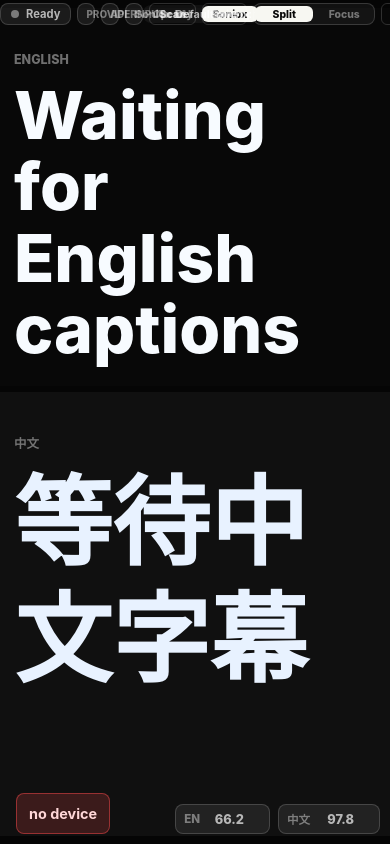
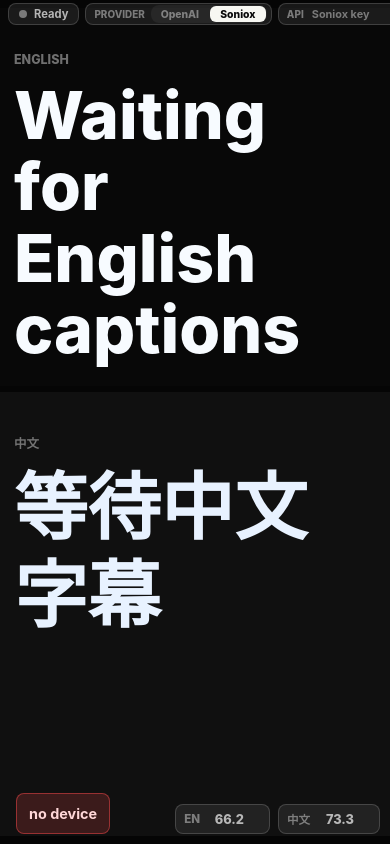
Before and after one commit to 0xChrisHui/simple-realtime-translator, a Next.js app: page / in a window 390 px wide. Built offline with nearby package versions, Linux system fonts and the light colour scheme.

Commit message:
Fix Soniox captions and provider docs

```diff
--- a/app/api/soniox/config/route.ts
+++ b/app/api/soniox/config/route.ts
@@ -7,6 +7,10 @@ export const runtime = "nodejs";
 type SonioxConfigRequest = {
   sonioxApiKey?: string;
 };
+
+const TEMPORARY_KEY_EXPIRES_IN_SECONDS = 60;
+const TEMPORARY_KEY_SINGLE_USE = true;
+const TEMPORARY_KEY_MAX_SESSION_DURATION_SECONDS = 18000;
 
 function getClientReferenceId(request: NextRequest) {
   const forwardedFor = request.headers.get("x-forwarded-for")?.split(",")[0]?.trim();
@@ -65,9 +69,9 @@ export async function POST(request: NextRequest) {
       },
       body: JSON.stringify({
         usage_type: "transcribe_websocket",
-        expires_in_seconds: 60,
-        single_use: true,
-        max_session_duration_seconds: 7200,
+        expires_in_seconds: TEMPORARY_KEY_EXPIRES_IN_SECONDS,
+        single_use: TEMPORARY_KEY_SINGLE_USE,
+        max_session_duration_seconds: TEMPORARY_KEY_MAX_SESSION_DURATION_SECONDS,
         client_reference_id: getClientReferenceId(request),
       }),
     });
@@ -99,6 +103,7 @@ export async function POST(request: NextRequest) {
       {
         api_key: responseData.api_key,
         expires_at: typeof responseData.expires_at === "string" ? responseData.expires_at : null,
+        max_session_duration_seconds: TEMPORARY_KEY_MAX_SESSION_DURATION_SECONDS,
       },
       { status: upstream.status, headers: noStoreHeaders }
     );
--- a/app/globals.css
+++ b/app/globals.css
@@ -712,6 +712,28 @@ select {
 }
 
 @media (max-width: 1100px) {
+  :root {
+    --split-panel-padding-top: 58px;
+  }
+
+  .control-strip {
+    align-content: flex-start;
+    flex-wrap: wrap;
+    height: auto;
+    justify-content: flex-end;
+    left: 8px;
+    max-width: none;
+    min-height: 28px;
+    overflow-x: visible;
+    right: 8px;
+    white-space: normal;
+    width: auto;
+  }
+
+  .control-strip > * {
+    flex: 0 0 auto;
+  }
+
   .caption-panel {
     padding: 22px 26px;
   }
@@ -719,7 +741,6 @@ select {
   .dual-caption-stage .caption-panel {
     padding: var(--split-panel-padding-top) 26px var(--split-panel-padding-bottom);
   }
-
 }
 
 @media (max-width: 720px) {
@@ -730,10 +751,17 @@ select {
   }
 
   .control-strip {
-    left: auto;
-    max-width: 100vw;
+    flex-wrap: nowrap;
+    height: 28px;
+    justify-content: flex-start;
+    left: 0;
+    max-width: none;
     opacity: 1;
+    overflow-x: auto;
+    padding-left: 8px;
+    padding-right: 8px;
     right: 0;
+    white-space: nowrap;
   }
 
   .device-select {
--- a/app/page.tsx
+++ b/app/page.tsx
@@ -91,6 +91,7 @@ type SonioxCaptionBuffer = {
   finalTranslation: CaptionMap;
   partialTranslation: CaptionMap;
 };
+type SonioxTokenKind = "original" | "translation";
 
 const API_PROVIDERS: Array<{ code: ApiProvider; label: string }> = [
   { code: "openai", label: "OpenAI" },
@@ -103,7 +104,7 @@ const TARGETS: Array<{ code: TargetLanguage; label: string; placeholder: string
 const INPUT_TRANSCRIPT_TARGET: TargetLanguage = "zh";
 const DEFAULT_CAPTION_FONT_SIZES: CaptionFontSizeMap = { en: 60, zh: 70 };
 const MIN_CAPTION_FONT_SIZE = 24;
-const SPLIT_CAPTION_TARGET_LINES: Record<TargetLanguage, number> = { en: 4, zh: 3 };
+const SPLIT_CAPTION_TARGET_LINES: Record<TargetLanguage, number> = { en: 4, zh: 4 };
 const SPLIT_CAPTION_LINE_HEIGHT_RATIO: Record<TargetLanguage, number> = { en: 1.08, zh: 1.2 };
 const SOURCE_LANGUAGE_SWITCH_DELAY_MS = 2500;
 const SOURCE_LANGUAGE_SWITCH_MAX_GAP_MS = 1400;
@@ -117,6 +118,7 @@ const MISSING_OPENAI_API_KEY_MESSAGE = "请输入你的 OpenAI API key / Please
 const WATERMARK_IMAGE = formatWatermarkImage(process.env.NEXT_PUBLIC_WATERMARK_IMAGE ?? "");
 const OPENAI_API_KEY_STORAGE_KEY = "translatorOpenAiApiKey";
 const SONIOX_API_KEY_STORAGE_KEY = "translatorSonioxApiKey";
+const SONIOX_DEBUG_STORAGE_KEY = "translatorSonioxDebug";
 const TRANSCRIPT_DB_NAME = "simple-realtime-translator";
 const TRANSCRIPT_DB_VERSION = 1;
 const TRANSCRIPT_SESSION_STORE = "transcriptSessions";
@@ -365,10 +367,14 @@ function combineSonioxCaption(finalText: string, partialText: string) {
   return appendCaptionDelta(finalText, partialText, DISPLAY_CAPTION_MAX_CHARS);
 }
 
+function combineSonioxCaptionParts(...parts: string[]) {
+  return parts.reduce((combined, part) => combineSonioxCaption(combined, part), "");
+}
+
 function getSonioxCaptionMaps(buffer: SonioxCaptionBuffer) {
   const captions: CaptionMap = {
-    en: combineSonioxCaption(buffer.finalDisplay.en, buffer.partialDisplay.en),
-    zh: combineSonioxCaption(buffer.finalDisplay.zh, buffer.partialDisplay.zh),
+    en: combineSonioxCaptionParts(buffer.finalDisplay.en, buffer.partialOriginal.en, buffer.partialTranslation.en),
+    zh: combineSonioxCaptionParts(buffer.finalDisplay.zh, buffer.partialOriginal.zh, buffer.partialTranslation.zh),
   };
   const translationCaptions: CaptionMap = {
     en: combineSonioxCaption(buffer.finalTranslation.en, buffer.partialTranslation.en),
@@ -376,6 +382,58 @@ function getSonioxCaptionMaps(buffer: SonioxCaptionBuffer) {
   };
 
   return { captions, translationCaptions };
+}
+
+function getSonioxTokenKind(token: SonioxRealtimeToken): SonioxTokenKind {
+  return token.translation_status === "translation" ? "translation" : "original";
+}
+
+function getSonioxOutputLanguage(token: SonioxRealtimeToken, kind: SonioxTokenKind): TargetLanguage | null {
+  const tokenLanguage = normalizeSonioxLanguage(token.language);
+  if (kind !== "translation") return tokenLanguage;
+
+  const sourceLanguage = normalizeSonioxLanguage(token.source_language);
+  if (!sourceLanguage) return tokenLanguage;
+  if (tokenLanguage && tokenLanguage !== sourceLanguage) return tokenLanguage;
+
+  return getFocusTargetLanguage(sourceLanguage);
+}
+
+function isSonioxDebugEnabled() {
+  if (typeof window === "undefined") return false;
+
+  try {
+    const value = window.localStorage.getItem(SONIOX_DEBUG_STORAGE_KEY);
+    return value === "1" || value === "true";
+  } catch {
+    return false;
+  }
+}
+
+function logSonioxTokenDebug(
+  enabled: boolean,
+  result: SonioxRealtimeResult,
+  token: SonioxRealtimeToken,
+  tokenIndex: number,
+  translationStatus: SonioxTokenKind,
+  language: TargetLanguage,
+  sourceLanguage: TargetLanguage | null,
+  skipped: boolean
+) {
+  if (!enabled) return;
+
+  console.debug("[soniox-token]", {
+    finalAudioProcessedMs: result.final_audio_proc_ms,
+    index: tokenIndex,
+    isFinal: token.is_final === true,
+    language,
+    rawLanguage: token.language,
+    rawSourceLanguage: token.source_language,
+    skipped,
+    sourceLanguage,
+    text: token.text,
+    translationStatus,
+  });
 }
 
 function getSonioxFinalTokenKey(
@@ -1770,18 +1828,37 @@ export default function Home() {
   const handleSonioxResult = useCallback(
     (result: SonioxRealtimeResult) => {
       const buffer = sonioxCaptionBufferRef.current;
-      buffer.partialDisplay = createEmptyCaptionMap();
-      buffer.partialOriginal = createEmptyCaptionMap();
-      buffer.partialTranslation = createEmptyCaptionMap();
+      const debugEnabled = isSonioxDebugEnabled();
+      const partialTouched: Record<SonioxTokenKind, Set<TargetLanguage>> = {
+        original: new Set(),
+        translation: new Set(),
+      };
+      const finalTouched: Record<SonioxTokenKind, Set<TargetLanguage>> = {
+        original: new Set(),
+        translation: new Set(),
+      };
 
       result.tokens.forEach((token: SonioxRealtimeToken, tokenIndex) => {
         if (!token.text) return;
 
-        const translationStatus =
-          token.translation_status === "translation" ? "translation" : token.translation_status === "none" ? "original" : "original";
-        const language = normalizeSonioxLanguage(token.language);
+        const translationStatus = getSonioxTokenKind(token);
+        const language = getSonioxOutputLanguage(token, translationStatus);
         const sourceLanguageFromToken = normalizeSonioxLanguage(token.source_language);
-        if (!language) return;
+        if (!language) {
+          if (debugEnabled) {
+            console.debug("[soniox-token]", {
+              finalAudioProcessedMs: result.final_audio_proc_ms,
+              index: tokenIndex,
+              isFinal: token.is_final === true,
+              rawLanguage: token.language,
+              skipped: true,
+              sourceLanguage: sourceLanguageFromToken,
+              text: token.text,
+              translationStatus,
+            });
+          }
+          return;
+        }
 
         if (translationStatus === "original") {
           trackSourceLanguage(language, token.text);
@@ -1795,7 +1872,19 @@ export default function Home() {
         const finalTokenKey = token.is_final
           ? getSonioxFinalTokenKey(token, translationStatus, language, result, tokenIndex)
           : null;
-        if (finalTokenKey && sonioxFinalTokenKeysRef.current.has(finalTokenKey)) return;
+        if (finalTokenKey && sonioxFinalTokenKeysRef.current.has(finalTokenKey)) {
+          logSonioxTokenDebug(
+            debugEnabled,
+            result,
+            token,
+            tokenIndex,
+            translationStatus,
+            language,
+            sourceLanguageFromToken,
+            true
+          );
+          return;
+        }
 
         const targetBuffer =
           translationStatus === "translation"
@@ -1805,20 +1894,50 @@ export default function Home() {
             : token.is_final
               ? buffer.finalOriginal
               : buffer.partialOriginal;
-        const displayBuffer = token.is_final ? buffer.finalDisplay : buffer.partialDisplay;
+
+        if (token.is_final) {
+          finalTouched[translationStatus].add(language);
+        } else if (!partialTouched[translationStatus].has(language)) {
+          targetBuffer[language] = "";
+          partialTouched[translationStatus].add(language);
+        }
 
         targetBuffer[language] = appendSonioxCaptionText(targetBuffer[language], token.text);
-        displayBuffer[language] = appendSonioxCaptionText(displayBuffer[language], token.text);
 
         if (token.is_final) {
           if (finalTokenKey) sonioxFinalTokenKeysRef.current.add(finalTokenKey);
+          buffer.finalDisplay[language] = appendSonioxCaptionText(buffer.finalDisplay[language], token.text);
           appendSessionTranscriptText(language, token.text, "final");
           if (translationStatus === "translation") {
             appendFocusTranslationDelta(language, token.text);
           }
         }
+
+        logSonioxTokenDebug(
+          debugEnabled,
+          result,
+          token,
+          tokenIndex,
+          translationStatus,
+          language,
+          sourceLanguageFromToken,
+          false
+        );
       });
 
+      (["original", "translation"] as const).forEach((translationStatus) => {
+        finalTouched[translationStatus].forEach((language) => {
+          if (partialTouched[translationStatus].has(language)) return;
+
+          if (translationStatus === "translation") {
+            buffer.partialTranslation[language] = "";
+          } else {
+            buffer.partialOriginal[language] = "";
+          }
+        });
+      });
+
+      buffer.partialDisplay = createEmptyCaptionMap();
       updateSonioxCaptionState();
     },
     [
```
Also changed, not shown: 1 other file (tests, documents, lock files or other folders).
